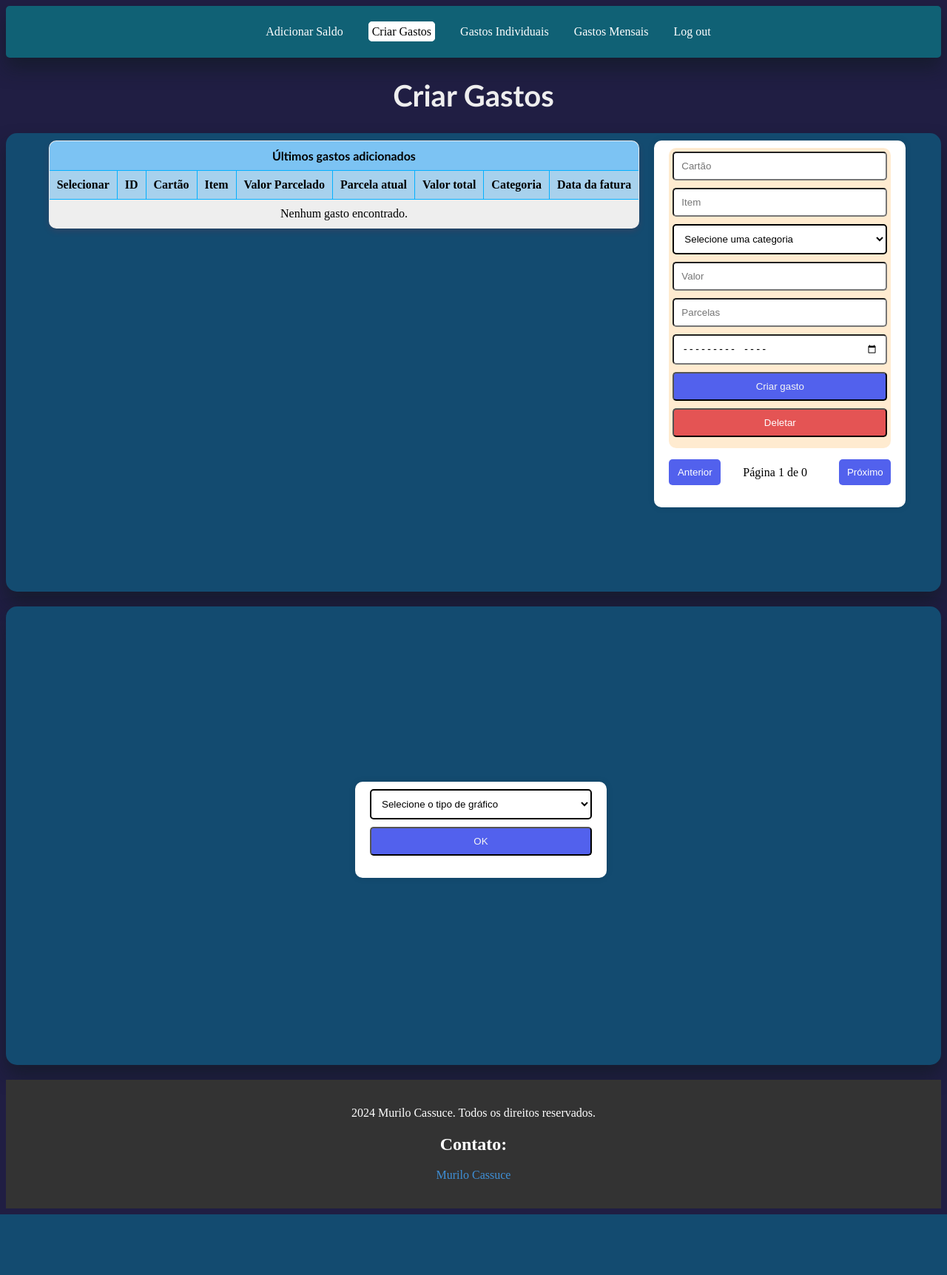
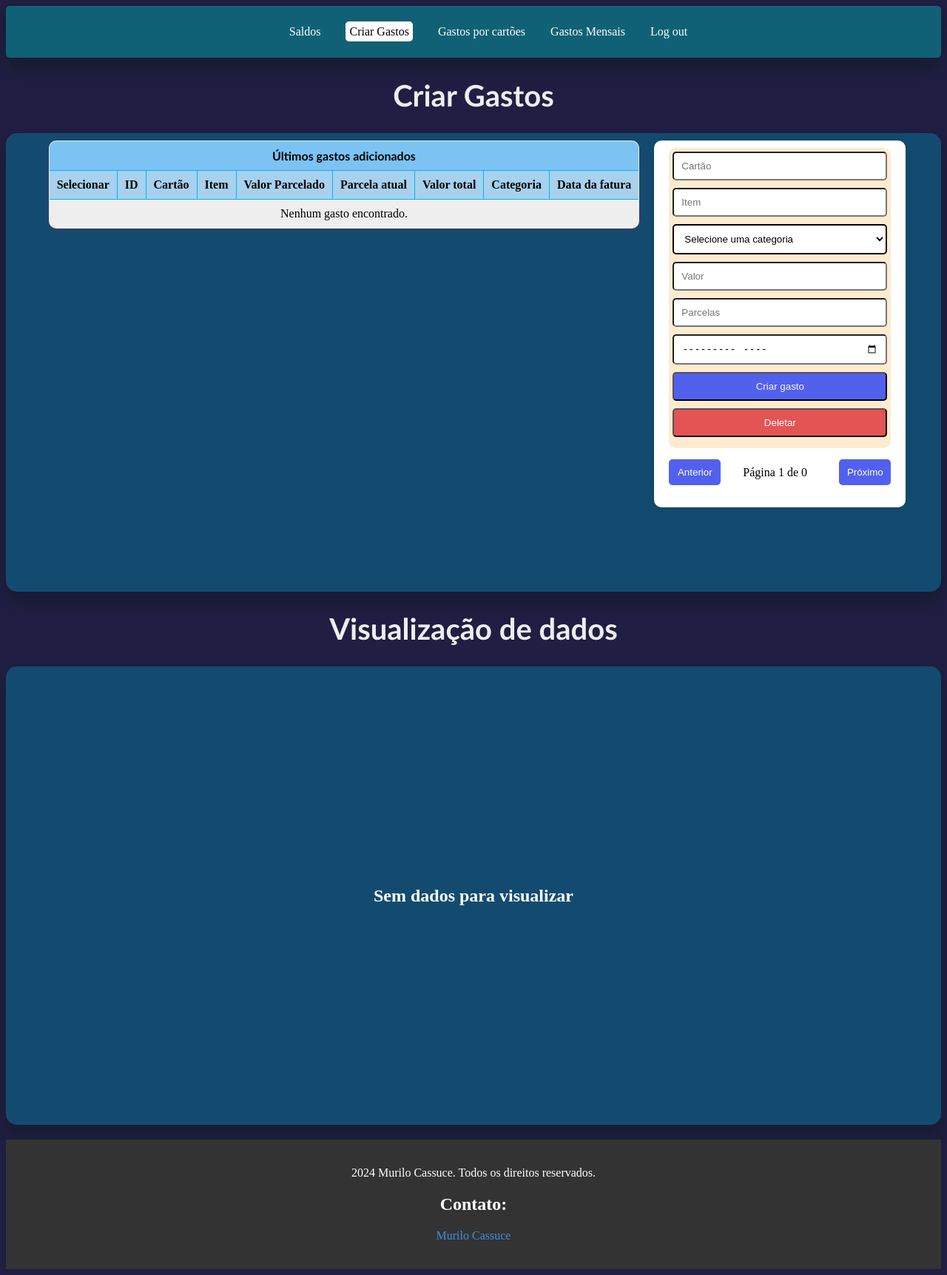
Before and after one commit to MuriloCassuce-hub/despesas, a Django app: page /criar_gasto/ in a window 1280 px wide. Shown: the whole page at 74% size. Before the commit the page ends 1642 px from the top, so only its background shows below. Run offline with Django 5.2, Linux system fonts and the light colour scheme; a user stored in the database is signed in; data comes from the database, SQL or seed files in the repository; both versions use the stored data as it was after the commit; some libraries are stand-ins or nearby versions.

Commit message:
Adição de gráficos na view Mensais, correção caso não haja dados.

```diff
--- a/usuarios/templates/usuarios/layout.html
+++ b/usuarios/templates/usuarios/layout.html
@@ -51,9 +51,9 @@
     <header>
         <nav>
             <ul>
-                <li><a id="PaginatualAdicionarSaldo" href="{% url 'AdicionarSaldo' %}">Adicionar Saldo</a></li>
+                <li><a id="PaginatualAdicionarSaldo" href="{% url 'AdicionarSaldo' %}">Saldos</a></li>
                 <li><a href="{% url 'criar_gasto' %}">Criar Gastos</a></li>
-                <li><a id="paginatualGastosIndividuais" href="{% url 'gastosIndividuais' %}">Gastos Individuais</a></li>
+                <li><a id="paginatualGastosIndividuais" href="{% url 'gastosIndividuais' %}">Gastos por cartões</a></li>
                 <li><a id="paginatualGastosMensais" href="{% url 'gastosMensais' %}">Gastos Mensais</a></li>
                 <li><a id="Logout"href="{% url 'logout' %}">Log out</a></li>
             </ul>
--- a/usuarios/templates/usuarios/usuario.html
+++ b/usuarios/templates/usuarios/usuario.html
@@ -8,11 +8,11 @@
     <header>
         <nav>
             <ul>
-                <li><a href="{% url 'AdicionarSaldo' %}">Adicionar Saldo</a></li>
+                <li><a id="PaginatualAdicionarSaldo" href="{% url 'AdicionarSaldo' %}">Saldos</a></li>
                 <li style="color: black; border: 1px solid rgb(255, 255, 255); padding: 4px; border-radius: 5px; background-color: white;"><a href="{% url 'criar_gasto' %}"></a>Criar Gastos</li>
-                <li><a href="{% url 'gastosIndividuais' %}">Gastos Individuais</a></li>
-                <li><a href="{% url 'gastosMensais' %}">Gastos Mensais</a></li>
-                <li><a id="Logout" href="{% url 'logout' %}">Log out</a></li>
+                <li><a id="paginatualGastosIndividuais" href="{% url 'gastosIndividuais' %}">Gastos por cartões</a></li>
+                <li><a id="paginatualGastosMensais" href="{% url 'gastosMensais' %}">Gastos Mensais</a></li>
+                <li><a id="Logout"href="{% url 'logout' %}">Log out</a></li>
 
             </ul>
         </nav>
@@ -48,7 +48,7 @@
         color: rgb(246, 208, 131);
         }
 
-        #divPrincipal {
+        #divPrincipal, #divPrincipal2 {
             display: flex;
             justify-content: center;
             align-items: center;
@@ -220,9 +220,6 @@
             color: white;
         }
 
-        #graficoSelecaoTipo{
-            flex-direction: column;
-        }
 
         footer {
             text-align: center;
@@ -271,7 +268,7 @@
                     {% for gasto in gastos|slice:"::-1" %}
                     <tr id="tr_criar_gasto" class="gasto-item">
                         <td><input id="deleteCheck" type="checkbox" name="deletar" value="{{ gasto.id }}"></td>
-                        <td>{{ gasto.id }}</td>
+                        <td id="testeID">{{ gasto.id }}</td>
                         <td>{{ gasto.cartao }}</td>
                         <td>{{ gasto.item }}</td>
                         <td>R$ {{ gasto.valor_parcelado|floatformat:2 }}</td>
@@ -328,7 +325,9 @@
 
 </div>
 
-<div id="divPrincipal">
+<h1 id="h1Despesas" >Visualização de dados</h1>
+
+<div id="divPrincipal2">
 
 
     {% if graph_json_cartao %}
@@ -348,11 +347,10 @@
     <div id="subdiv">
         <form id="formGastos">
         <select name="tipoGrafico" id="selectGrafico">
-            <option value="selecionar">Selecione o tipo de gráfico</option>
-            <option value="graficoCartaoPizza">Gráfico pelo cartão</option>
-            <option value="graficoCategoriaPizza">Gráfico pela categoria</option>
+            <option value="graficoCartaoPizza">Gráfico por cartão</option>
+            <option value="graficoCategoriaPizza">Gráfico por categoria</option>
         </select>
-        <button id="buscarGrafico" name="buscarGrafico">OK</button>
+        <button id="buscarGrafico" name="buscarGrafico">Filtrar</button>
     </form>
     </div>
 
@@ -387,9 +385,28 @@
                         Plotly.newPlot('gasto-graph-categoria', graph_data_categoria.data, graph_data_categoria.layout);
                     }
                 });
+
+                let valorSaldoTexto = document.getElementById("testeID");
+
+                if(!valorSaldoTexto){
+                    document.getElementById("gasto-graph-cartao").style.display = "none";
+                    document.getElementById("gasto-graph-categoria").style.display = "none";
+                    document.getElementById("subdiv").style.display = "none";
+                    novoelemento = document.createElement("h2")
+                    novoelemento.innerText = "Sem dados para visualizar"
+                    novoelemento.style.color = "white"
+                    document.getElementById("divPrincipal2").appendChild(novoelemento);
+                } else{
+                window.onload = function() {
+                document.getElementById("gasto-graph-cartao").style.display = "block";
+                Plotly.newPlot('gasto-graph-cartao', graph_data_cartao.data, graph_data_cartao.layout);
+                };}
             });
 
+
         document.addEventListener("DOMContentLoaded", function() {
+
+
         document.getElementById("deletarDados").addEventListener("click", function(event) {
             event.preventDefault();
             if (confirm(`Você tem certeza que deseja apagar?`)) {
--- a/usuarios/views.py
+++ b/usuarios/views.py
@@ -103,7 +103,7 @@ def criar_gasto(request):
         hovertemplate="%{label}<br>R$ %{value:,.2f}<br>%{percent}<extra></extra>",
     )
     fig_cartao.update_layout(
-        title="Distribuição por cartões",
+        title={'text': "Distribuição total por cartões", 'x': 0.5, 'xanchor': 'center', 'font': {'color': 'rgb(19, 75, 112)', 'size':24}},
         width=800,
         height=400,
         paper_bgcolor='rgb(252, 250, 235)',
@@ -125,7 +125,7 @@ def criar_gasto(request):
         hovertemplate="%{label}<br>R$ %{value:,.2f}<br>%{percent}<extra></extra>",
     )
     fig_categoria.update_layout(
-        title="Distribuição por categorias",
+        title={'text': "Distribuição total por categoria", 'x': 0.5, 'xanchor': 'center', 'font': {'color': 'rgb(19, 75, 112)', 'size':24}},
         width=800,
         height=400,
         paper_bgcolor='rgb(252, 250, 235)',
@@ -207,19 +207,67 @@ def gastosMensais(request):
         if consultar_data:
             gastos_filtrados = Gastos.objects.filter(data_inicial=consultar_data, usuario=request.user)
 
+
     if gastos_filtrados.exists():
         total_entrada = sum(gasto.valor_parcelado() for gasto in gastos_filtrados)
         datas_filtradas = EntradaDinheiro.objects.filter(DataEntradaSaldo=agora_formatado, usuario=request.user)
         total_saldo = sum(entrada.valor_de_entrada for entrada in datas_filtradas)
         total_saldo = total_saldo - total_entrada
     else:
+        total_saldo = 0
         total_entrada = 0
+
+    #Por cartão
+    gastos_por_cartao = defaultdict(Decimal)
+    for gasto in gastos_filtrados:
+        gastos_por_cartao[gasto.cartao] += Decimal(gasto.valor_parcelado())
+
+    cartoes = list(gastos_por_cartao.keys())
+    valores_totais = [float(valor) for valor in gastos_por_cartao.values()]
+
+    fig_cartao = go.Figure(data=[go.Pie(labels=cartoes, values=valores_totais)])
+    fig_cartao.update_traces(
+        textinfo="percent",
+        hovertemplate="%{label}<br>R$ %{value:,.2f}<br>%{percent}<extra></extra>",
+    )
+    fig_cartao.update_layout(
+        title={'text': "Distribuição por cartões", 'x': 0.5, 'xanchor': 'center', 'font': {'color': 'rgb(19, 75, 112)', 'size':24}},
+        width=800,
+        height=400,
+        paper_bgcolor='rgb(252, 250, 235)',
+        plot_bgcolor='white'
+    )
+    graph_json_cartao = fig_cartao.to_json()
+
+    #Por categoria
+    gastos_por_categoria = defaultdict(Decimal)
+    for gasto in gastos_filtrados:
+        gastos_por_categoria[gasto.categoria] += Decimal(gasto.valor_parcelado())
+
+    categorias = list(gastos_por_categoria.keys())
+    valores_categoria = [float(valor) for valor in gastos_por_categoria.values()]
+
+    fig_categoria = go.Figure(data=[go.Pie(labels=categorias, values=valores_categoria)])
+    fig_categoria.update_traces(
+        textinfo="percent",
+        hovertemplate="%{label}<br>R$ %{value:,.2f}<br>%{percent}<extra></extra>",
+    )
+    fig_categoria.update_layout(
+        title={'text': "Distribuição por categoria", 'x': 0.5, 'xanchor': 'center', 'font': {'color': 'rgb(19, 75, 112)', 'size':24}},
+        width=800,
+        height=400,
+        paper_bgcolor='rgb(252, 250, 235)',
+        plot_bgcolor='white'
+    )
+    graph_json_categoria = fig_categoria.to_json()
 
     return render(request, "usuarios/gastosMensais.html", {
         "gastos": gastos_filtrados,
         "datas_disponiveis": datas_disponiveis_ordenadas,
         "total_entrada": total_entrada,
         "total_saldo": total_saldo,
+        "graph_json_cartao": graph_json_cartao,
+        "graph_json_categoria": graph_json_categoria,
     })
 
 def AdicionarSaldo(request):
```
Also changed, not shown: usuarios/templates/usuarios/gastosMensais.html (+77 -4 lines), db.sqlite3.
